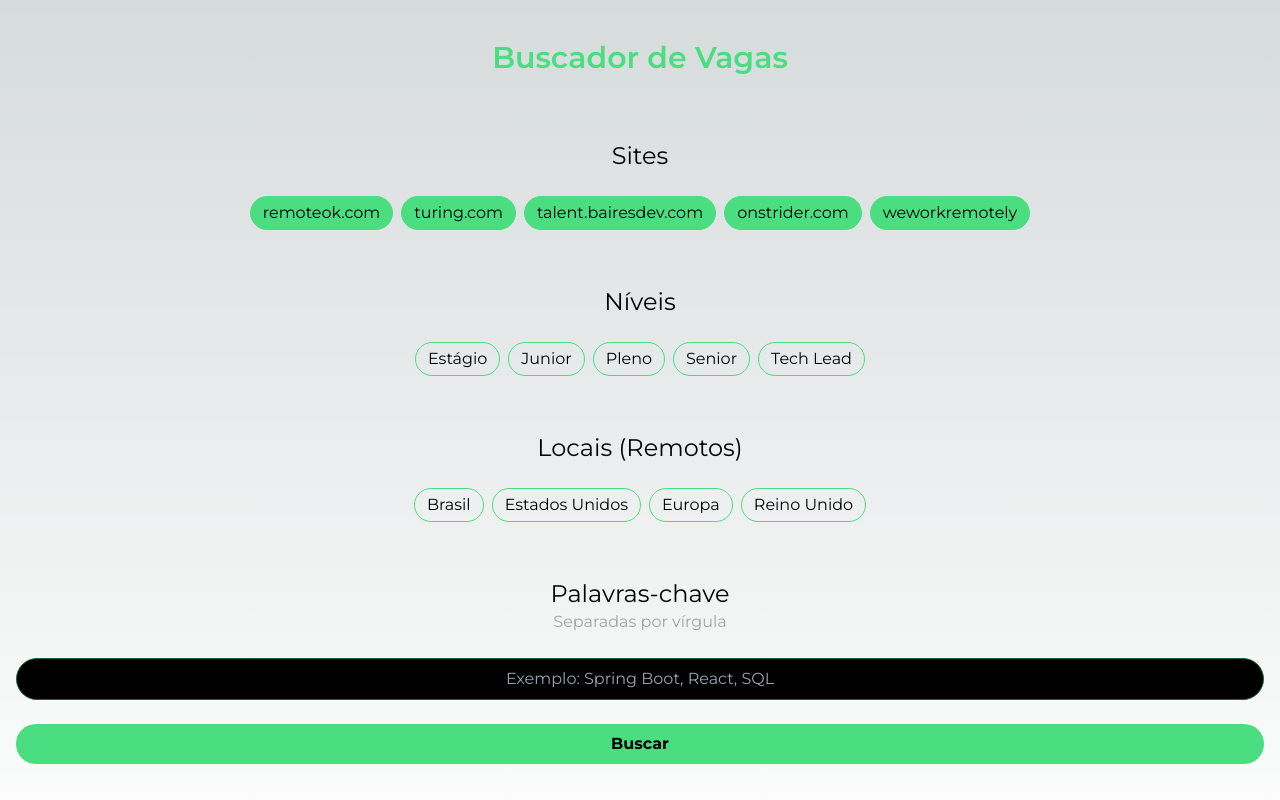
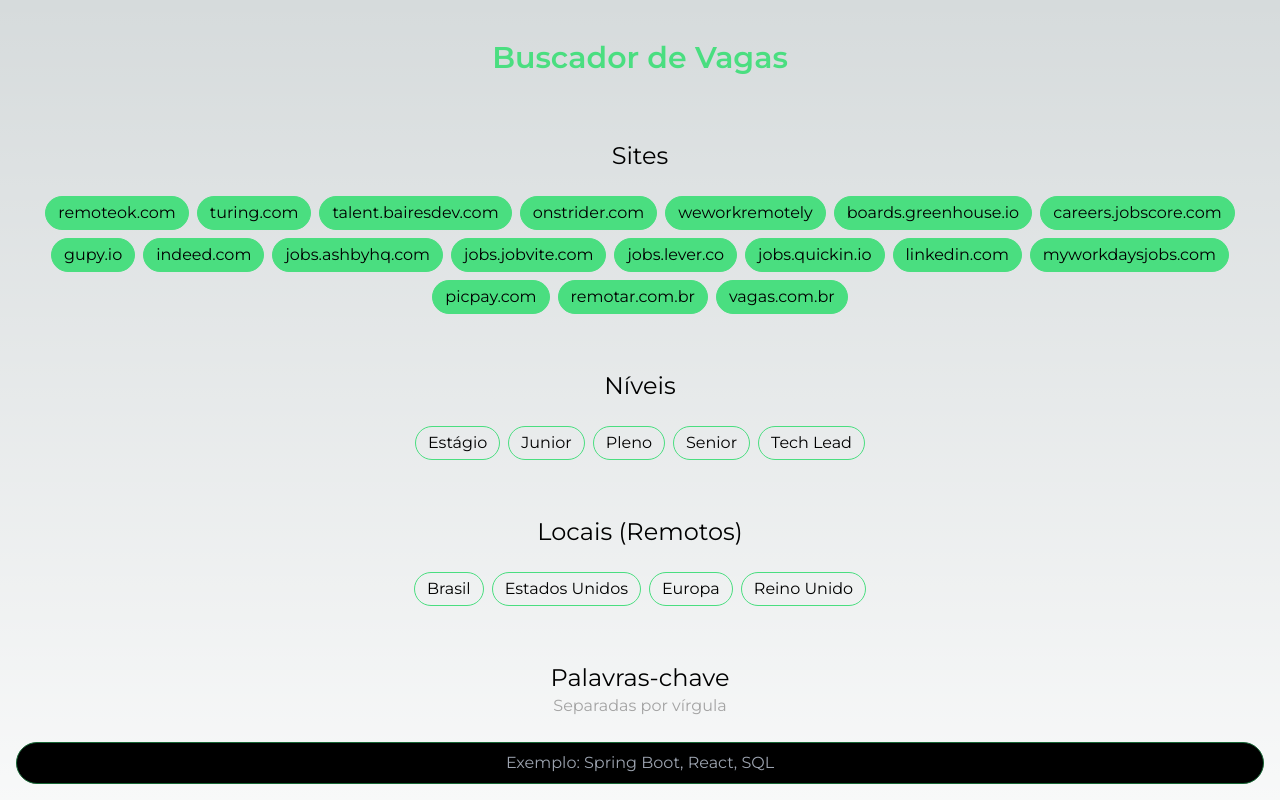
Before and after one commit to vitorxfs/jobsearch, a Next.js app: page / in a window 1280 px wide. Shown: the top 800 px of the page. Built offline with nearby package versions, Linux system fonts and the light colour scheme.

Commit message:
feat: update jobs sites

```diff
--- a/src/components/form/data.ts
+++ b/src/components/form/data.ts
@@ -4,7 +4,19 @@
   'talent.bairesdev.com',
   'onstrider.com',
   'weworkremotely',
-  'remoteok.com',
+  'boards.greenhouse.io',
+  'careers.jobscore.com',
+  'gupy.io',
+  'indeed.com',
+  'jobs.ashbyhq.com',
+  'jobs.jobvite.com',
+  'jobs.lever.co',
+  'jobs.quickin.io',
+  'linkedin.com',
+  'myworkdaysjobs.com',
+  'picpay.com',
+  'remotar.com.br',
+  'vagas.com.br',
 ];
 
 export type Level = 'intern' | 'junior' | 'mid' | 'senior' | 'lead';
```
